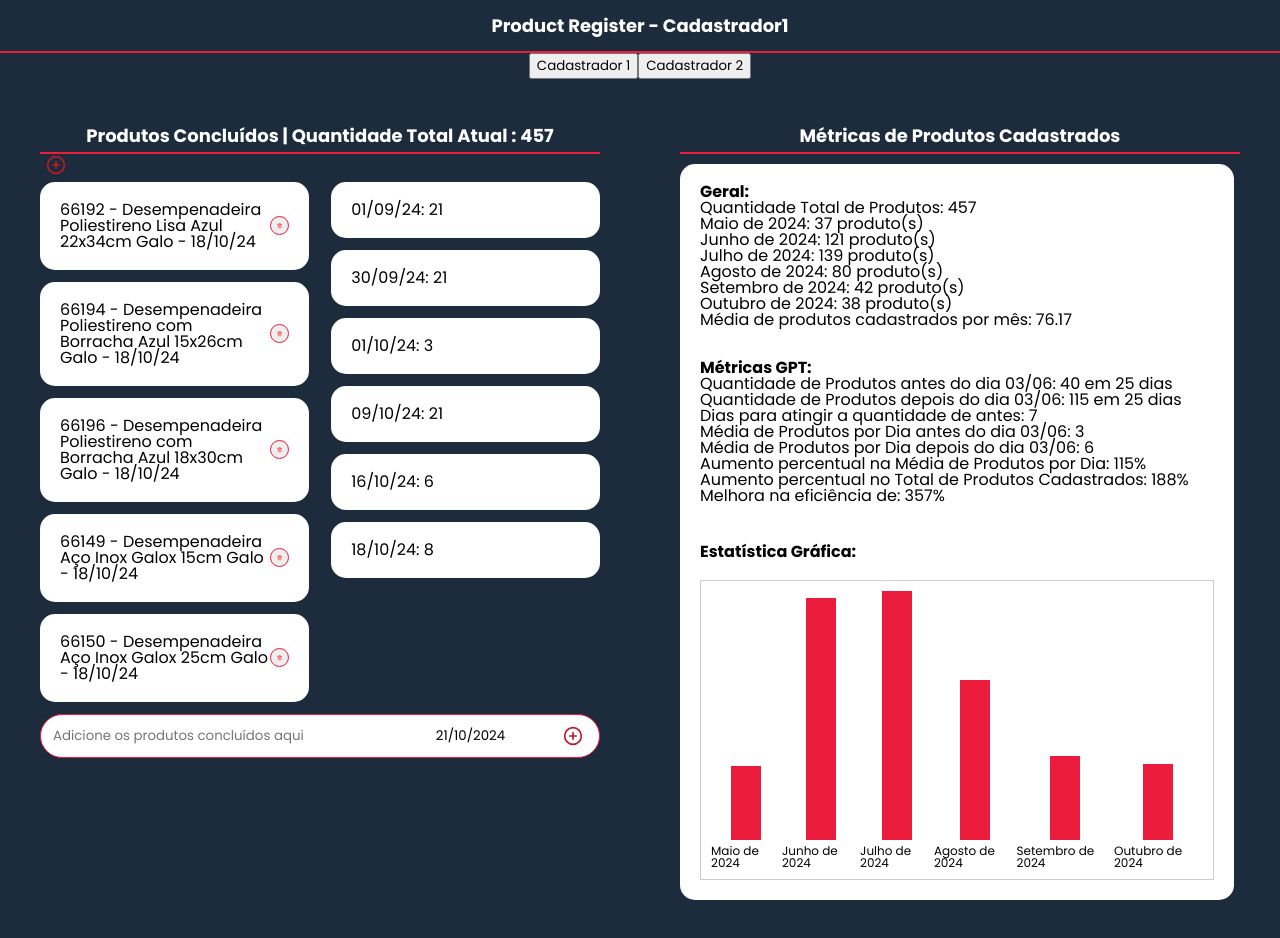
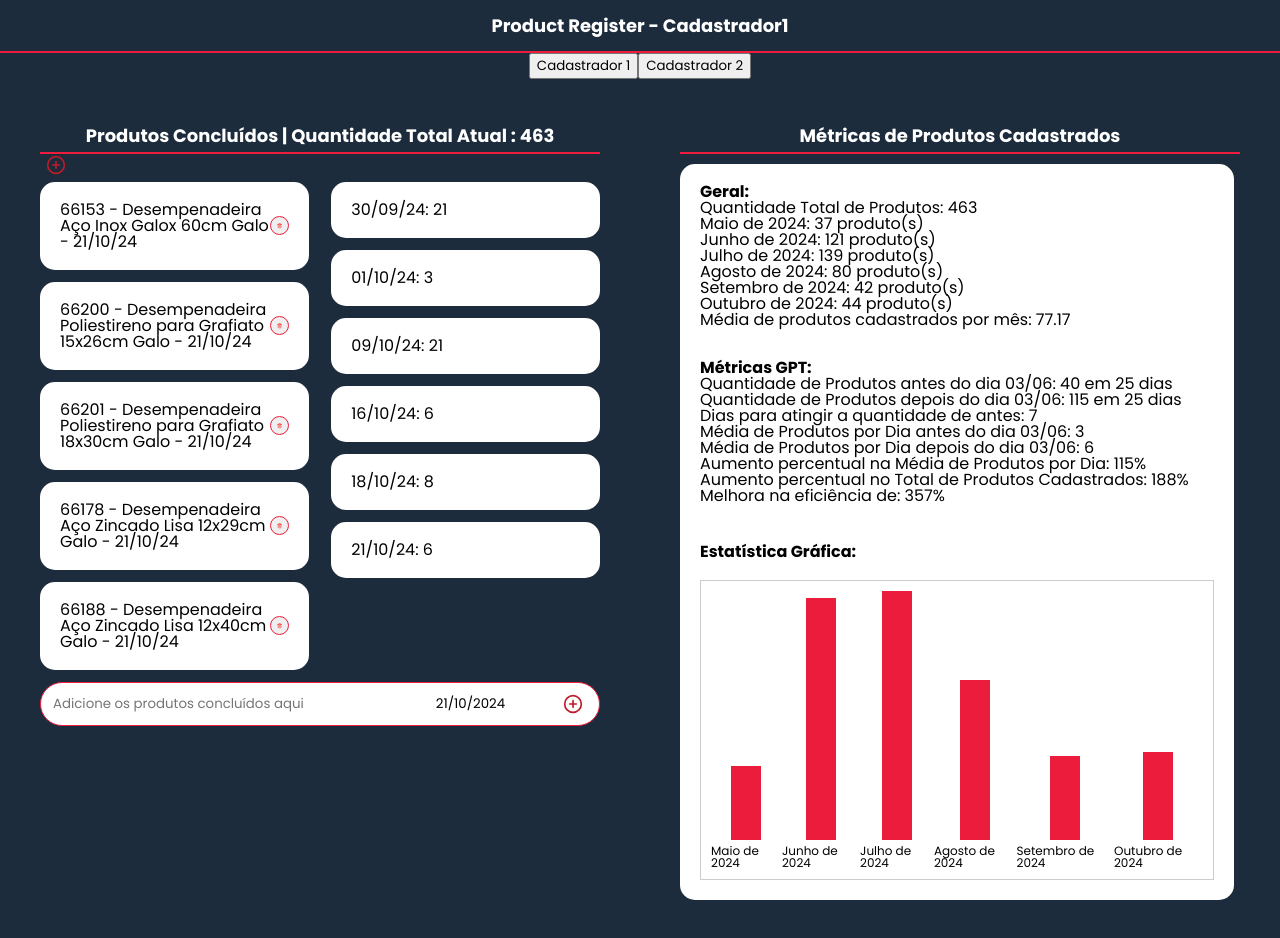
Before and after one commit to victoramattosc/productRegister, a React (Create React App) app: page / in a window 1280 px wide. Shown: the top 938 px of the page. Built offline with nearby package versions, Linux system fonts and the light colour scheme; a web font is replaced by a local one.

Commit message:
update 21/10

```diff
--- a/src/pages/Data/data.js
+++ b/src/pages/Data/data.js
@@ -456,6 +456,12 @@ export const dataCadastrador1 = [
     { produto: '66196 - Desempenadeira Poliestireno com Borracha Azul 18x30cm Galo', data: '2024-10-18' },
     { produto: '66149 - Desempenadeira Aço Inox Galox 15cm Galo', data: '2024-10-18' },
     { produto: '66150 - Desempenadeira Aço Inox Galox 25cm Galo', data: '2024-10-18' },
+    { produto: '66152 - Desempenadeira Aço Inox Galox 40cm Galo', data: '2024-10-21' },
+    { produto: '66153 - Desempenadeira Aço Inox Galox 60cm Galo', data: '2024-10-21' },
+    { produto: '66200 - Desempenadeira Poliestireno para Grafiato 15x26cm Galo', data: '2024-10-21' },
+    { produto: '66201 - Desempenadeira Poliestireno para Grafiato 18x30cm Galo', data: '2024-10-21' },
+    { produto: '66178 - Desempenadeira Aço Zincado Lisa 12x29cm Galo', data: '2024-10-21' },
+    { produto: '66188 - Desempenadeira Aço Zincado Lisa 12x40cm Galo', data: '2024-10-21' },
 ];
 
 export const dataCadastrador2 = [];
```
